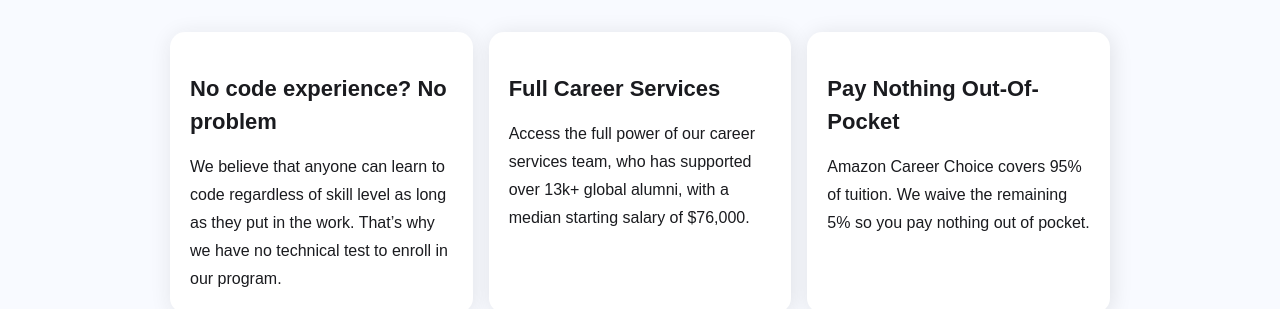
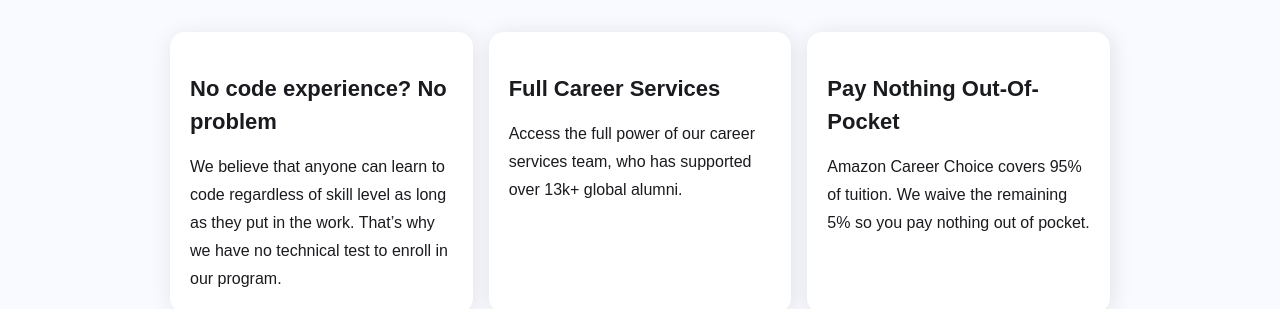
Before and after one commit to Umuzi-org/coding-dojo-landing-page, a plain HTML site: page index.html in a window 1280 px wide. Shown: the part 2500-2809 px from the top of the page. Drawn offline with nearby package versions, Linux system fonts and the light colour scheme; a script that the page names is missing.

Commit message:
update career services info

```diff
--- a/index.html
+++ b/index.html
@@ -307,8 +307,7 @@
             <h1 class="heading-2">Full Career Services</h1>
             <div>
               Access the full power of our career services team, who has
-              supported over 13k+ global alumni, with a median starting salary
-              of $76,000.
+              supported over 13k+ global alumni.
             </div>
           </div>
           <div
```
